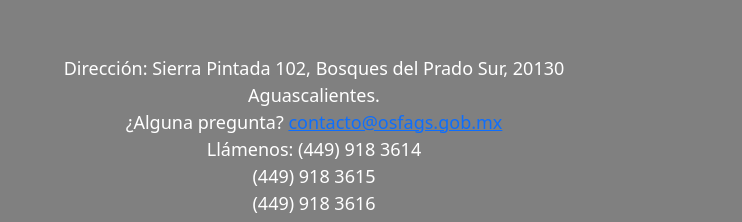
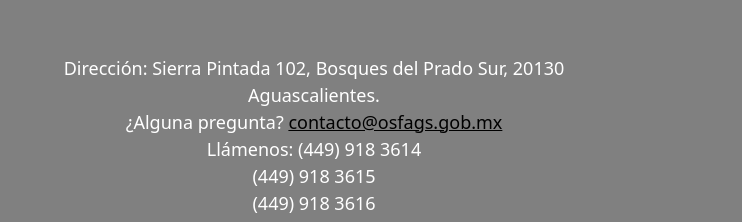
Before and after one commit to RichFlores46/OSFAGS-23-4, a plain HTML site: page index.html in a window 1280 px wide. Shown: the part 1873-2095 px from the top of the page, 0-742 px from the left. Drawn offline with nearby package versions, Linux system fonts and the light colour scheme.

Commit message:
Update index.html

```diff
--- a/index.html
+++ b/index.html
@@ -237,13 +237,17 @@
                 Aguascalientes.<br />
 
                 ¿Alguna pregunta?
-                <a href="mailto:contacto@osfags.gob.mx" id="contacto">contacto@osfags.gob.mx</a> <br />
+                <a href="mailto:contacto@osfags.gob.mx" id="contacto" style="color:black;">contacto@osfags.gob.mx</a> <br />
                 Llámenos: (449) 918 3614
                 <br />
                 (449) 918 3615 <br />
                 (449) 918 3616
                 <br /><br />
-
+<style>
+  #contacto:hover {
+    color: blue;
+  }
+</style>
                 <a id="mail" title="E-Mail" class="btn btn-warning" href="mailto:contacto@osfags.gob.mx" role="button">
                   <i class="fa-regular fa-envelope"></i>
                 </a>
```
